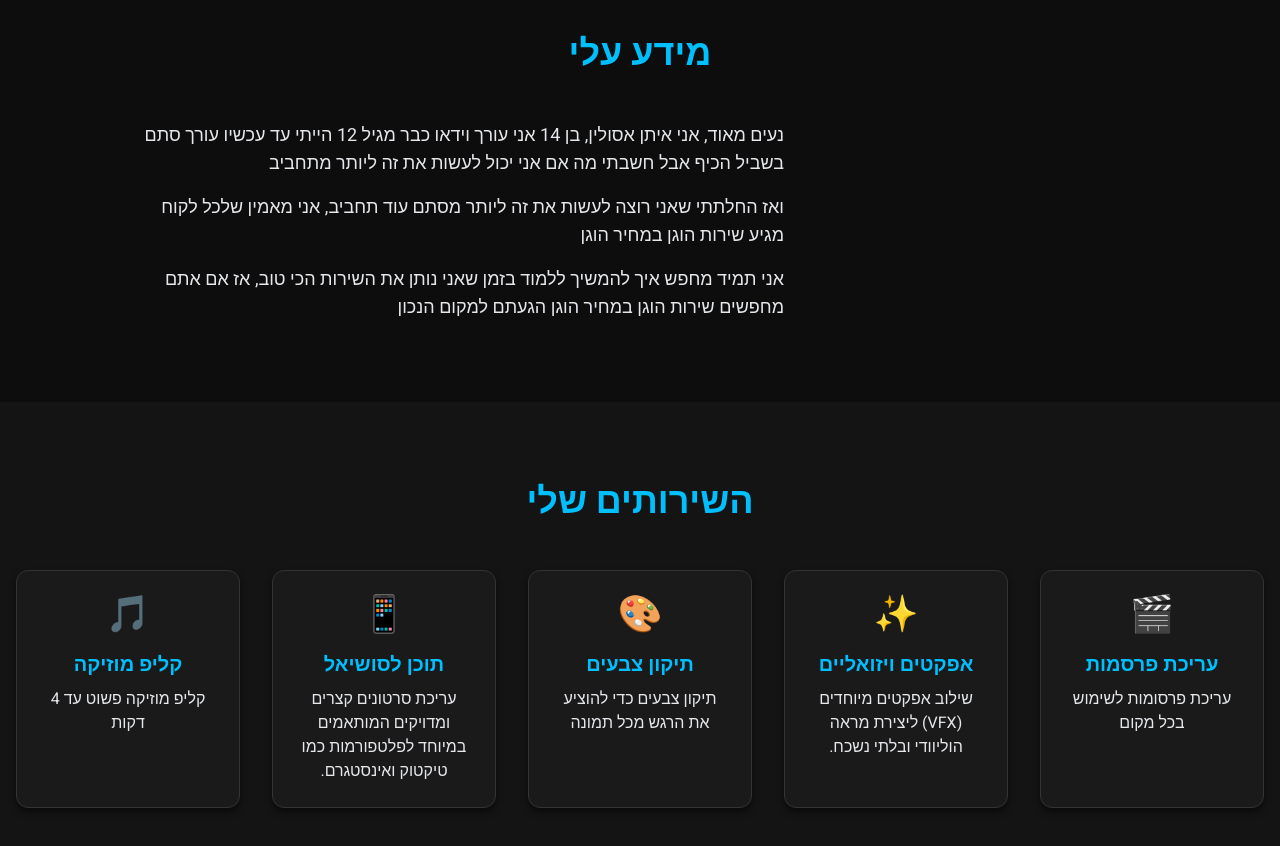
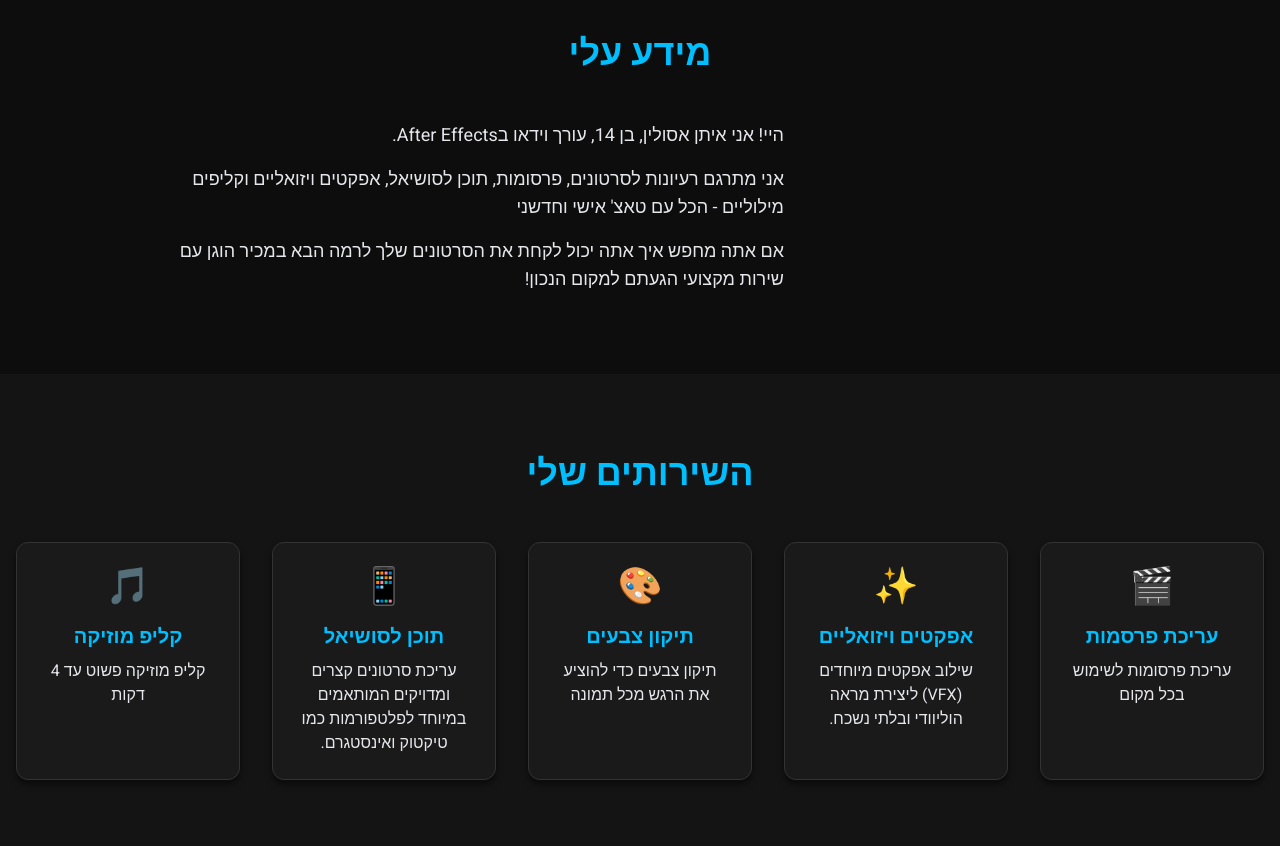
Before and after one commit to EithanAsulin/Editing_Service, a plain HTML site: page index.html in a window 1280 px wide. Shown: the part 1320-2166 px from the top of the page. Drawn offline with nearby package versions, Linux system fonts and the light colour scheme.

Commit message:
Update index.html

```diff
--- a/index.html
+++ b/index.html
@@ -117,13 +117,13 @@
                 </div>
                 <div class="md:w-2/3 text-lg">
                     <p class="mb-4">
-                        נעים מאוד, אני איתן אסולין, בן 14 אני עורך וידאו כבר מגיל 12 הייתי עד עכשיו עורך סתם בשביל הכיף אבל חשבתי מה אם אני יכול לעשות את זה ליותר מתחביב
+                        היי! אני איתן אסולין, בן 14, עורך וידאו בAfter Effects.
                     </p>
                     <p class="mb-4">
-                        ואז החלתתי שאני רוצה לעשות את זה ליותר מסתם עוד תחביב, אני מאמין שלכל לקוח מגיע שירות הוגן במחיר הוגן
+                        אני מתרגם רעיונות לסרטונים, פרסומות, תוכן לסושיאל, אפקטים ויזואליים וקליפים מילוליים - הכל עם טאצ' אישי וחדשני
                     </p>
                     <p>
-                        אני תמיד מחפש איך להמשיך ללמוד בזמן שאני נותן את השירות הכי טוב, אז אם אתם מחפשים שירות הוגן במחיר הוגן הגעתם למקום הנכון
+                       אם אתה מחפש איך אתה יכול לקחת את הסרטונים שלך לרמה הבא במכיר הוגן עם שירות מקצועי הגעתם למקום הנכון!
                     </p>
                 </div>
             </div>
```
